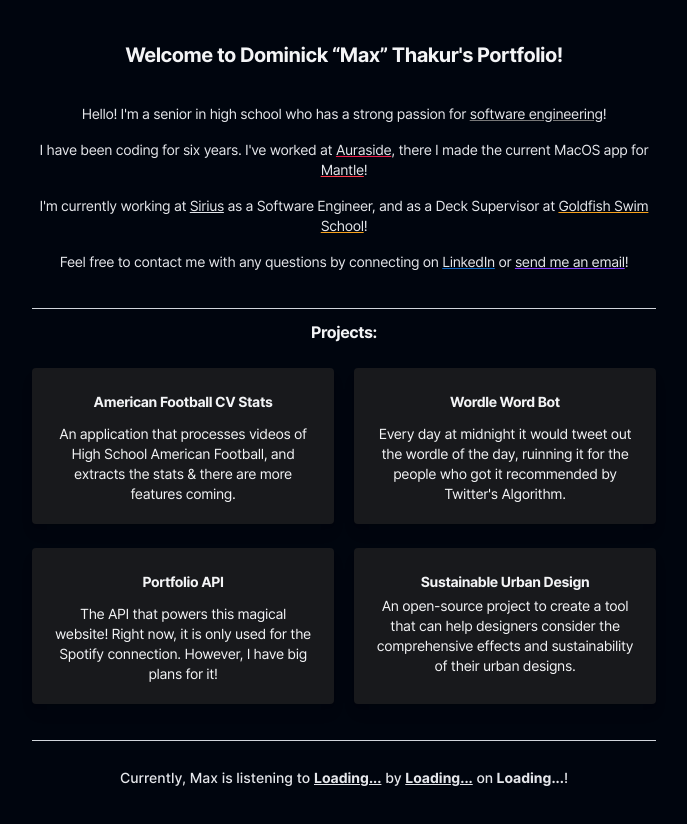
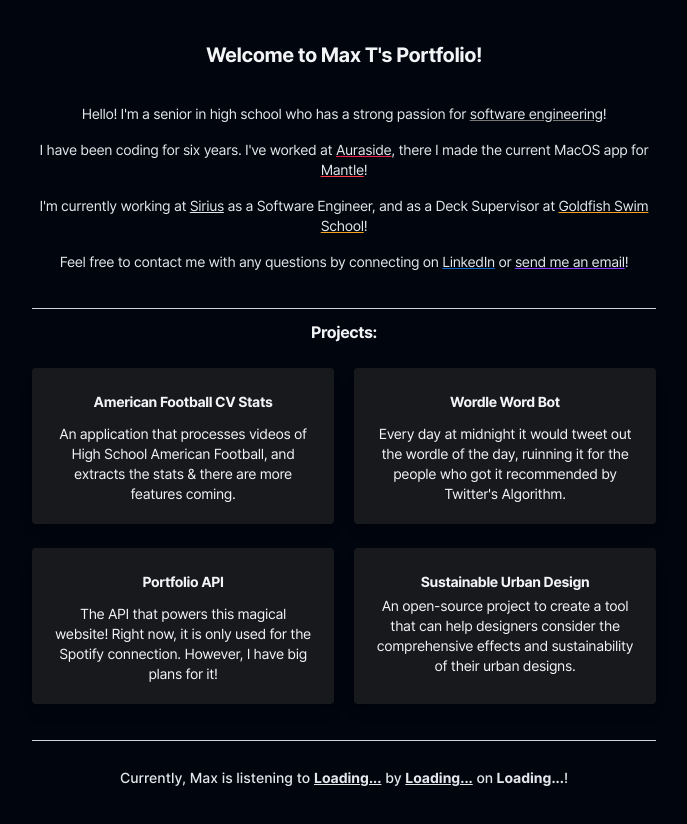
Before and after one commit to MaxTCodes/Portfolio, a React (Vite) app: page / in a window 1280 px wide. Shown: the top 824 px of the page, without its empty margins (296-983 px from the left). Built offline with nearby package versions, Linux system fonts and the light colour scheme; no server answers.

Commit message:
Small change

```diff
--- a/src/App.tsx
+++ b/src/App.tsx
@@ -10,7 +10,7 @@
         {/* Welcome Message */}
         <div className="md:flex md:items-center md:justify-between">
           <div className="flex-1 min-w-0 text-center pb-5 px-0">
-            <h1 className="text-xl font-bold leading-7 text-gray-100 sm:truncate tracking-tight">Welcome to Dominick &ldquo;Max&rdquo; Thakur&apos;s Portfolio!</h1>
+            <h1 className="text-xl font-bold leading-7 text-gray-100 sm:truncate tracking-tight">Welcome to Max T&apos;s Portfolio!</h1>
           </div>
         </div>
         {/* Bio Start */}
```
